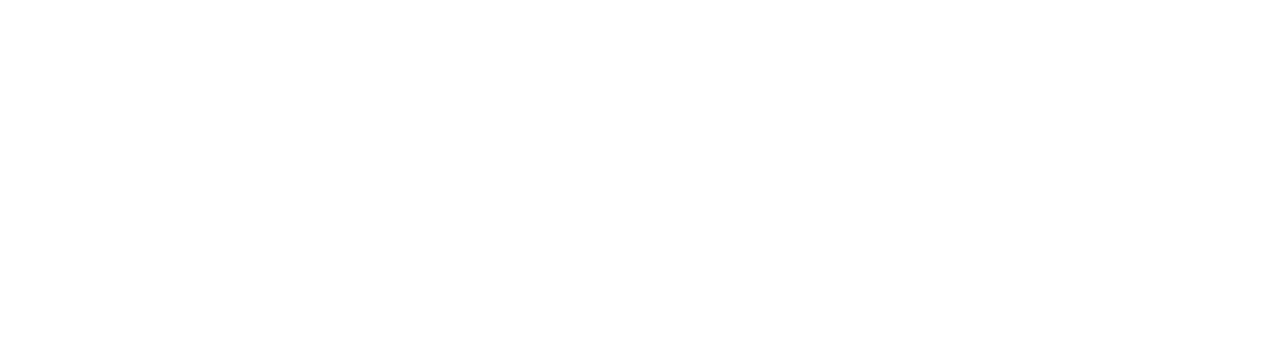
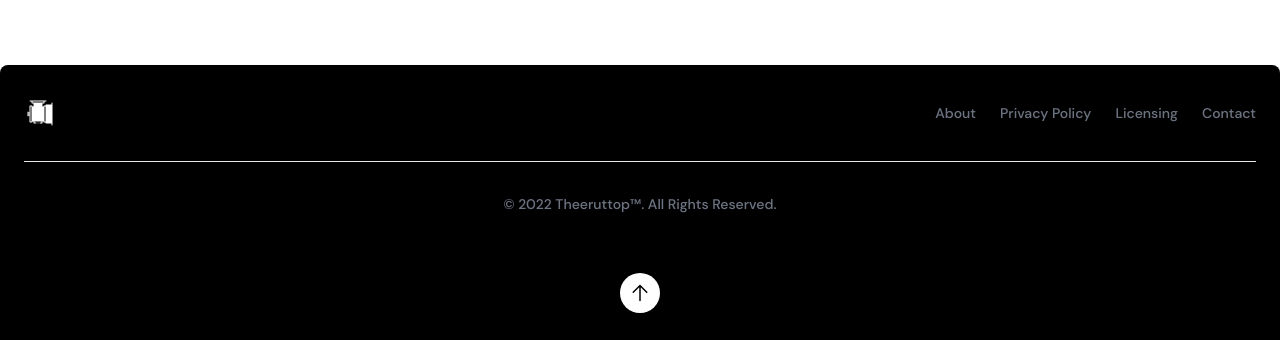
Before and after one commit to topkoong/ajarn-pro-electrical-services, a Next.js app: page /about in a window 1280 px wide. Shown: the part 747-1087 px from the top of the page. Before the commit the page ends 812 px from the top, so only its background shows below. Built offline with nearby package versions, Linux system fonts and the light colour scheme.

Commit message:
Updated logo and added scroll button

```diff
--- /dev/null
+++ b/src/components/Footer.tsx
@@ -0,0 +1,80 @@
+/* eslint-disable @next/next/no-img-element */
+/* eslint-disable @next/next/no-html-link-for-pages */
+import { FunctionComponent } from 'react';
+import Link from 'next/link';
+
+// TODO:
+// Change a tag to Link tag
+
+const Footer: FunctionComponent<{
+  onScrollClick: () => void;
+}> = ({ onScrollClick }) => (
+  <footer className='p-4 bg-black rounded-lg shadow md:px-6 md:py-8 dark:bg-gray-900'>
+    <div className='sm:flex sm:items-center sm:justify-between'>
+      <a href='/' className='flex items-center mb-4 sm:mb-0'>
+        <img
+          src='./icons/footer-logo.svg'
+          className='mr-3 h-8'
+          alt='Ajarn "PRO" Electrical Services Footer Logo'
+        />
+        <span className='self-center text-2xl font-semibold whitespace-nowrap dark:text-white'>
+          Electrical Services
+        </span>
+      </a>
+      <ul className='flex flex-wrap items-center mb-6 text-sm text-gray-500 sm:mb-0 dark:text-gray-400'>
+        <li>
+          <a href='#' className='mr-4 hover:underline md:mr-6 '>
+            About
+          </a>
+        </li>
+        <li>
+          <a href='#' className='mr-4 hover:underline md:mr-6'>
+            Privacy Policy
+          </a>
+        </li>
+        <li>
+          <a href='#' className='mr-4 hover:underline md:mr-6 '>
+            Licensing
+          </a>
+        </li>
+        <li>
+          <a href='#' className='hover:underline'>
+            Contact
+          </a>
+        </li>
+      </ul>
+    </div>
+    <hr className='my-6 border-gray-200 sm:mx-auto dark:border-gray-700 lg:my-8' />
+    <span className='block text-sm text-gray-500 sm:text-center dark:text-gray-400'>
+      © 2022{' '}
+      <a href='http://topkoong.github.io/' className='hover:underline'>
+        Theeruttop™
+      </a>
+      . All Rights Reserved.
+    </span>
+    <div className='mt-8 md:mt-16 flex justify-center h-full'>
+      <button
+        type='button'
+        onClick={onScrollClick}
+        className='animate-bounce bg-white p-2 w-10 h-10 ring-1 ring-slate-900/5 dark:ring-slate-200/20 shadow-lg rounded-full flex items-center justify-center'
+      >
+        <svg
+          xmlns='http://www.w3.org/2000/svg'
+          fill='none'
+          viewBox='0 0 24 24'
+          strokeWidth={1.5}
+          stroke='currentColor'
+          className='w-6 h-6'
+        >
+          <path
+            strokeLinecap='round'
+            strokeLinejoin='round'
+            d='M12 19.5v-15m0 0l-6.75 6.75M12 4.5l6.75 6.75'
+          />
+        </svg>
+      </button>
+    </div>
+  </footer>
+);
+
+export default Footer;
--- a/src/components/GetInTouch.tsx
+++ b/src/components/GetInTouch.tsx
@@ -1,7 +1,3 @@
-// Import Swiper styles
-import 'swiper/css';
-
-import Card from './Card';
 import { FunctionComponent } from 'react';
 
 const GetInTouch: FunctionComponent = () => (
@@ -62,8 +58,8 @@
                 xmlns='http://www.w3.org/2000/svg'
               >
                 <path
-                  fill-rule='evenodd'
-                  clip-rule='evenodd'
+                  fillRule='evenodd'
+                  clipRule='evenodd'
                   d='M4 4C2.34315 4 1 5.34315 1 7V8.01643L10.2512 12.4402C11.3608 12.9708 12.6392 12.9708 13.7488 12.4402L23 8.01643V7C23 5.34315 21.6569 4 20 4H4ZM23 10.3974L14.6232 14.4031C12.9588 15.199 11.0412 15.199 9.3768 14.4031L1 10.3974V18C1 19.6569 2.34315 21 4 21H20C21.6569 21 23 19.6569 23 18V10.3974Z'
                   fill='white'
                 ></path>
--- a/src/components/Hero.tsx
+++ b/src/components/Hero.tsx
@@ -1,4 +1,6 @@
 import { FunctionComponent } from 'react';
+
+// const Hero = forwardRef<HTMLElement, HeroProps>(({onScrollClick}, ref) => (
 
 const Hero: FunctionComponent<{
   onScrollClick: () => void;
@@ -23,9 +25,9 @@
         <svg
           className='w-6 h-6 text-white'
           fill='none'
-          stroke-linecap='round'
-          stroke-linejoin='round'
-          stroke-width='2'
+          strokeLinecap='round'
+          strokeLinejoin='round'
+          strokeWidth='2'
           viewBox='0 0 24 24'
           stroke='currentColor'
         >
--- a/src/components/Layout.tsx
+++ b/src/components/Layout.tsx
@@ -1,14 +1,22 @@
 import { FunctionComponent, PropsWithChildren } from 'react';
 
+import Footer from '@components/Footer';
 import Navbar from '@components/Navbar';
+import { useRef } from 'react';
 
 const Layout: FunctionComponent<PropsWithChildren> = ({
   children,
-}: PropsWithChildren) => (
-  <>
-    <Navbar />
-    {children}
-  </>
-);
+}: PropsWithChildren) => {
+  const navRef = useRef<HTMLHeadingElement>(null);
+  const handleFooterClick = () =>
+    navRef.current?.scrollIntoView({ behavior: 'smooth' });
+  return (
+    <>
+      <Navbar ref={navRef} />
+      {children}
+      <Footer onScrollClick={handleFooterClick} />
+    </>
+  );
+};
 
 export default Layout;
--- a/src/components/Navbar.tsx
+++ b/src/components/Navbar.tsx
@@ -1,11 +1,15 @@
-import { FunctionComponent } from 'react';
+/* eslint-disable @next/next/no-img-element */
 import Link from 'next/link';
+import { forwardRef } from 'react';
 import { useState } from 'react';
 
-const Navbar: FunctionComponent = () => {
+// TODO
+// Update image tag
+
+const Navbar = forwardRef<HTMLHeadingElement>((_, ref) => {
   const [isNavbarOpen, setIsNavbarOpen] = useState(false);
   return (
-    <header>
+    <header ref={ref}>
       <nav className='bg-white px-2 sm:px-4 py-2.5'>
         <div className='flex flex-wrap justify-between items-center mx-auto'>
           <Link href='/'>
@@ -13,7 +17,7 @@
               <img
                 src='./icons/logo.svg'
                 className='mr-3 h-6 sm:h-9'
-                alt='Ajarn "PRO" Electrical Services Logo'
+                alt='Ajarn "PRO" Electrical Services Navbar Logo'
               />
               <span className='self-center text-xl font-semibold whitespace-nowrap'>
                 Electrical Services
@@ -89,6 +93,8 @@
       </nav>
     </header>
   );
-};
+});
+
+Navbar.displayName = 'Navbar';
 
 export default Navbar;
--- a/src/pages/index.tsx
+++ b/src/pages/index.tsx
@@ -8,12 +8,14 @@
 import { useRef } from 'react';
 
 const Home: NextPage = () => {
-  const ref = useRef<HTMLDivElement>(null);
-  const handleClick = () => ref.current?.scrollIntoView({ behavior: 'smooth' });
+  const featureRef = useRef<HTMLDivElement>(null);
+  const handleHeroClick = () =>
+    featureRef.current?.scrollIntoView({ behavior: 'smooth' });
+
   return (
     <main className='container p-8'>
-      <Hero onScrollClick={handleClick} />
-      <Feature ref={ref} />
+      <Hero onScrollClick={handleHeroClick} />
+      <Feature ref={featureRef} />
       <CallToAction />
       <Reliability />
       <Charity />
```
Also changed, not shown: public/icons/footer-logo.svg (added), public/icons/logo.svg.
